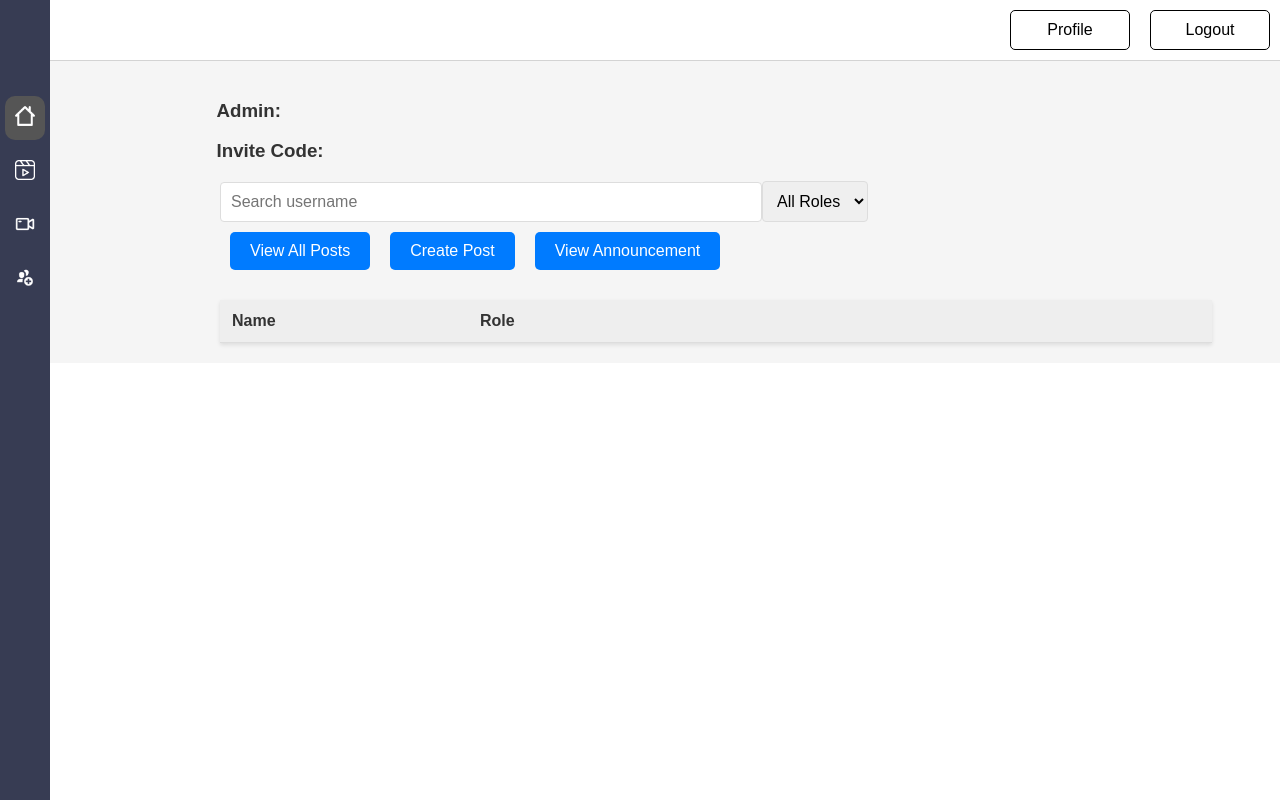
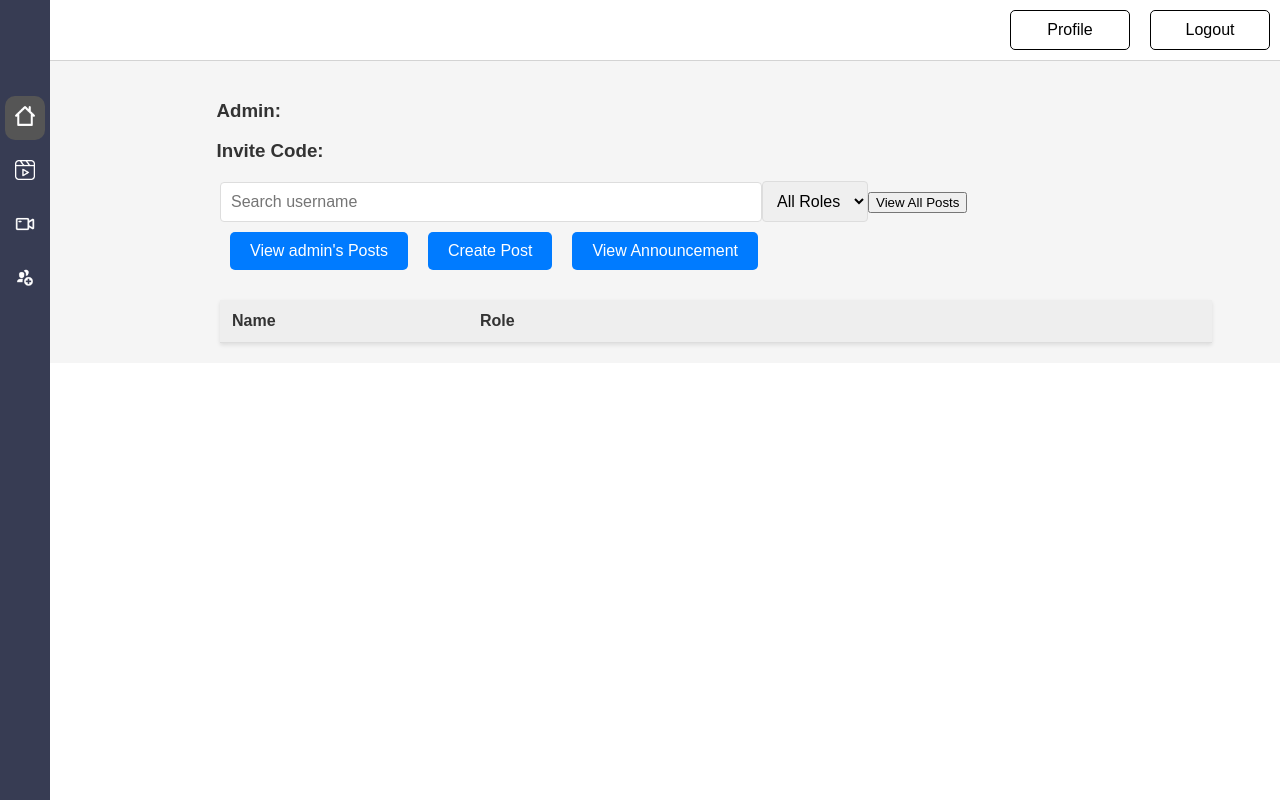
Before and after one commit to COSC-499-W2023/year-long-project-team-6, a React (Create React App) app in the folder app/frontend/: page /Members/1 in a window 1280 px wide. Built offline with nearby package versions, Linux system fonts and the light colour scheme; sample sign-in values are in the browser's storage.

Commit message:
member button

```diff
--- a/app/frontend/src/pages/Members.js
+++ b/app/frontend/src/pages/Members.js
@@ -237,11 +237,14 @@ function MembersPage() {
                         <option value="Sender">Sender</option>
                         <option value="Admin">Admin</option>
                     </select>
-
+                    <button onClick={() => handleViewAllPosts(groupId)} className='dropdown-button'>View All Posts</button>
                     <div className="dropdown-content">
-                        <button onClick={() => handleViewAllPosts(groupId)} className='dropdown-button'>View All Posts</button>
+                    {userId != adminid ? (
+                              <button onClick={navigateToGroupPostMember(adminid)}>View admin's Posts</button>
+                             ) : null}
                         {userId == adminid && (
                             <>
+                                <button onClick={() => handleViewAllPosts(groupId)} className='dropdown-button'>View All Posts</button>
                                 <button onClick={() => deleteGroup(groupId)} className='dropdown-button'>Delete Group</button>
                                 <button onClick={navigateToAnnounce} className='dropdown-button'>Create Announcement</button>
                             </>
```
Also changed, not shown: 2 other files (tests, documents, lock files or other folders).
